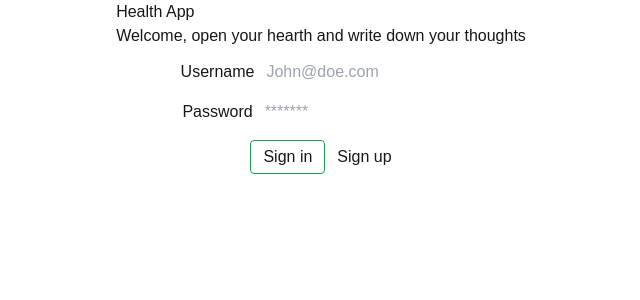
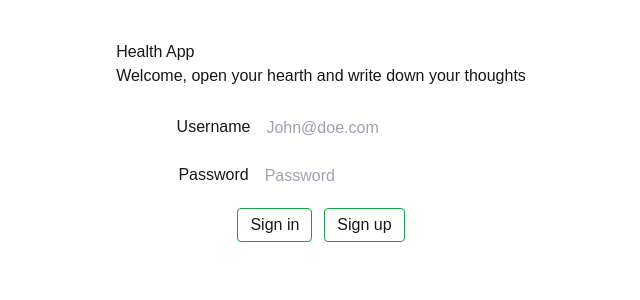
Before and after one commit to Albatraoz12/Health-Notes, a Next.js app: page / in a window 1280 px wide. Shown: the top 300 px of the page, without its empty margins (319-959 px from the left). Built offline with nearby package versions, Linux system fonts and the light colour scheme.

Commit message:
add input for login in and signup form with some styling

```diff
--- a/app/page.tsx
+++ b/app/page.tsx
@@ -1,9 +1,7 @@
-import Image from 'next/image';
-
 export default function Home() {
   return (
-    <main className='flex flex-col h-full justify-center items-center gap-3'>
-      <div>
+    <main className='flex flex-col h-full justify-around items-center gap-6 mt-10'>
+      <div className=''>
         <h1>Health App</h1>
         <p>Welcome, open your hearth and write down your thoughts</p>
       </div>
@@ -14,10 +12,11 @@ export default function Home() {
               Username
             </label>
             <input
-              type='text'
+              type='email'
               id='username'
               name='username'
               placeholder='John@doe.com'
+              className='text-black p-1 focus:outline-none align-middle'
             />
           </div>
           <div>
@@ -28,17 +27,23 @@ export default function Home() {
               type='text'
               id='password'
               name='password'
-              placeholder='*******'
+              placeholder='Password'
+              className='text-black p-1 focus:outline-none align-middle'
             />
           </div>
           <div className='flex gap-3'>
             <button
               type='button'
-              className='border-green-600 border rounded p-1 px-3'
+              className='border-green-600 border rounded p-1 px-3 hover:bg-green-600 hover:text-stone-50'
             >
               Sign in
             </button>
-            <button type='button'>Sign up</button>
+            <button
+              type='button'
+              className='border-green-600 border rounded p-1 px-3 hover:bg-green-600 hover:text-stone-50'
+            >
+              Sign up
+            </button>
           </div>
         </form>
       </div>
```
